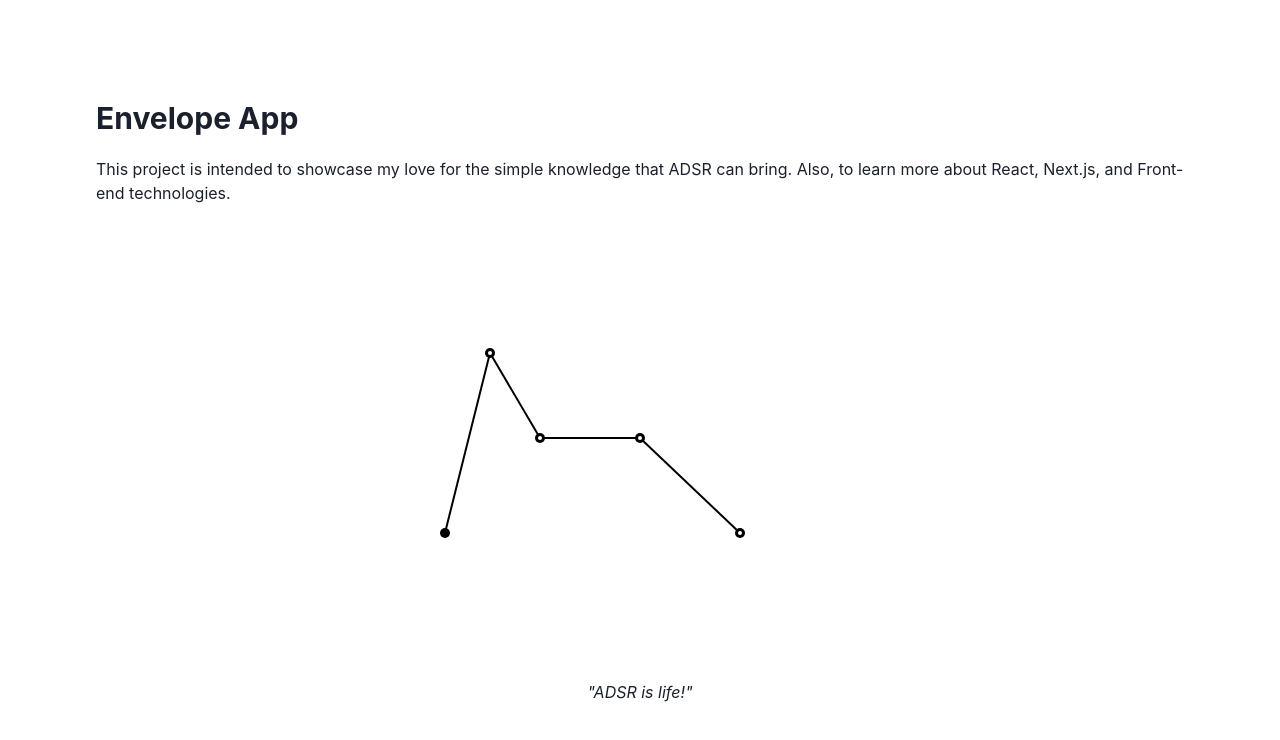
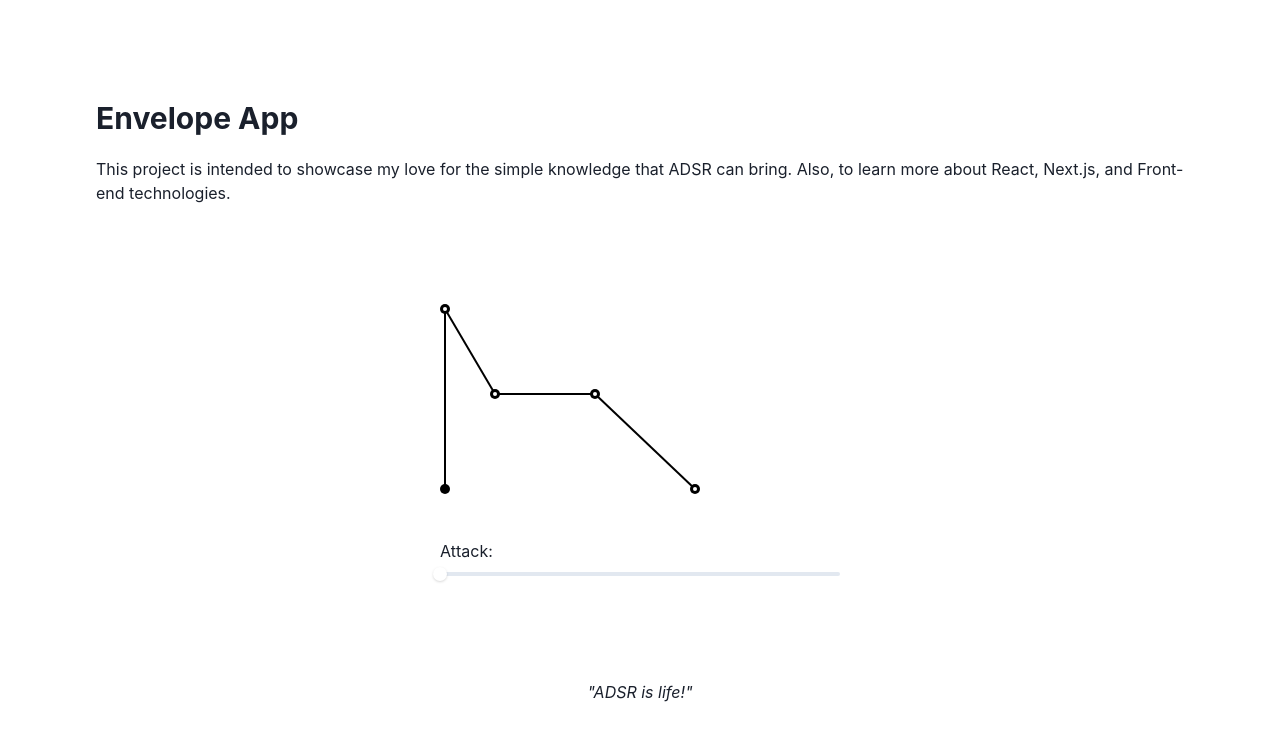
Before and after one commit to devonfox/env-app, a Next.js app: page / in a window 1280 px wide. Shown: the top 740 px of the page. Built offline with nearby package versions, Linux system fonts and the light colour scheme.

Commit message:
testing attack state

```diff
--- a/src/components/ADSR.tsx
+++ b/src/components/ADSR.tsx
@@ -2,7 +2,18 @@ import { animated, useSpring } from "@react-spring/web";
 import Point from "@/components/Point";
 import Line from "@/components/Line";
 
+import {
+  Slider,
+  SliderTrack,
+  SliderFilledTrack,
+  SliderThumb,
+  SliderMark,
+  Box,
+} from "@chakra-ui/react";
+import { useState } from "react";
+
 const ADSR = () => {
+  const [attack, setAttack] = useState(5);
   // These are the default constraints for the canvas
   // todo: add accessible svg contraints passed in as props
   const startX = 5;
@@ -10,31 +21,48 @@ const ADSR = () => {
   const bottomY = 190;
 
   // todo: change these values when animated
-  const attDec: number = 50;
-  const decSus: number = attDec + 50;
+  const decSus: number = attack + 50;
   const susLevel: number = 0.5;
   const sustain: number = susLevel * bottomY;
   const sustainRel: number = decSus + 100;
   const release: number = 100;
   const end: number = sustainRel + release;
 
+  const attackSlider = (
+    <Slider
+      aria-label="slider-ex-1"
+      defaultValue={5}
+      min={5}
+      max={105}
+      onChange={(v) => setAttack(v)}
+    >
+      <SliderTrack>
+        <SliderFilledTrack />
+      </SliderTrack>
+      <SliderThumb />
+    </Slider>
+  );
+
   return (
+    <>
       <svg height={200} width={400}>
         <Point x={startX} y={bottomY} isSolid />
 
-      <Line start={[startX, bottomY]} end={[attDec, topY]} />
-      <Line start={[attDec, topY]} end={[decSus, sustain]} />
+        <Line start={[startX, bottomY]} end={[attack, topY]} />
+        <Line start={[attack, topY]} end={[decSus, sustain]} />
         <Line start={[decSus, sustain]} end={[sustainRel, sustain]} />
         <Line
           start={[sustainRel, sustain]}
           end={[sustainRel + release, bottomY]}
         />
 
-      <Point x={attDec} y={topY} />
+        <Point x={attack} y={topY} />
         <Point x={decSus} y={sustain} />
         <Point x={sustainRel} y={sustain} />
         <Point x={end} y={bottomY} />
       </svg>
+      <Box mt={10}> Attack: {attackSlider}</Box>
+    </>
   );
 };
 
```
Lines whose indentation alone changed are shown as unchanged.
